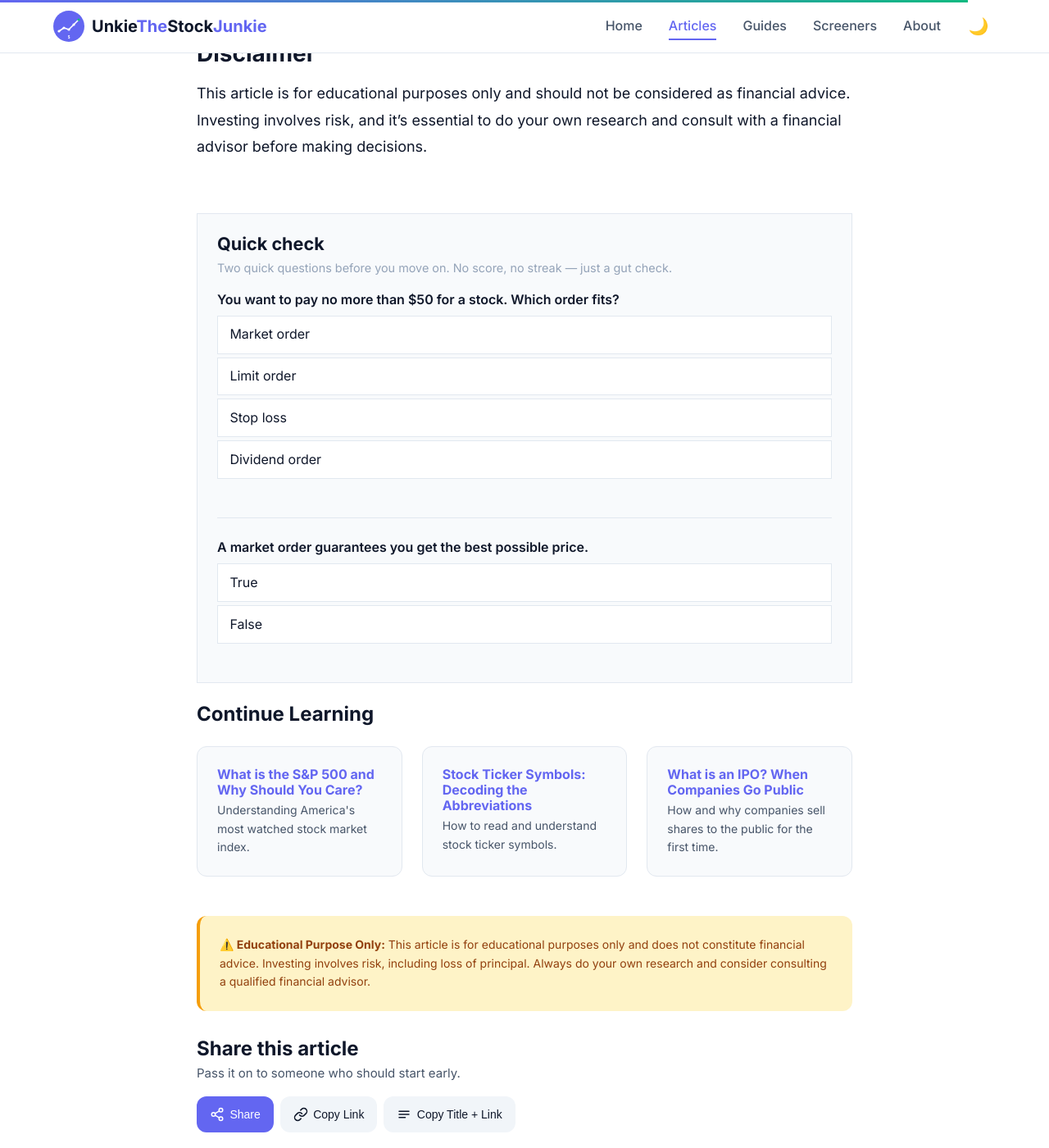
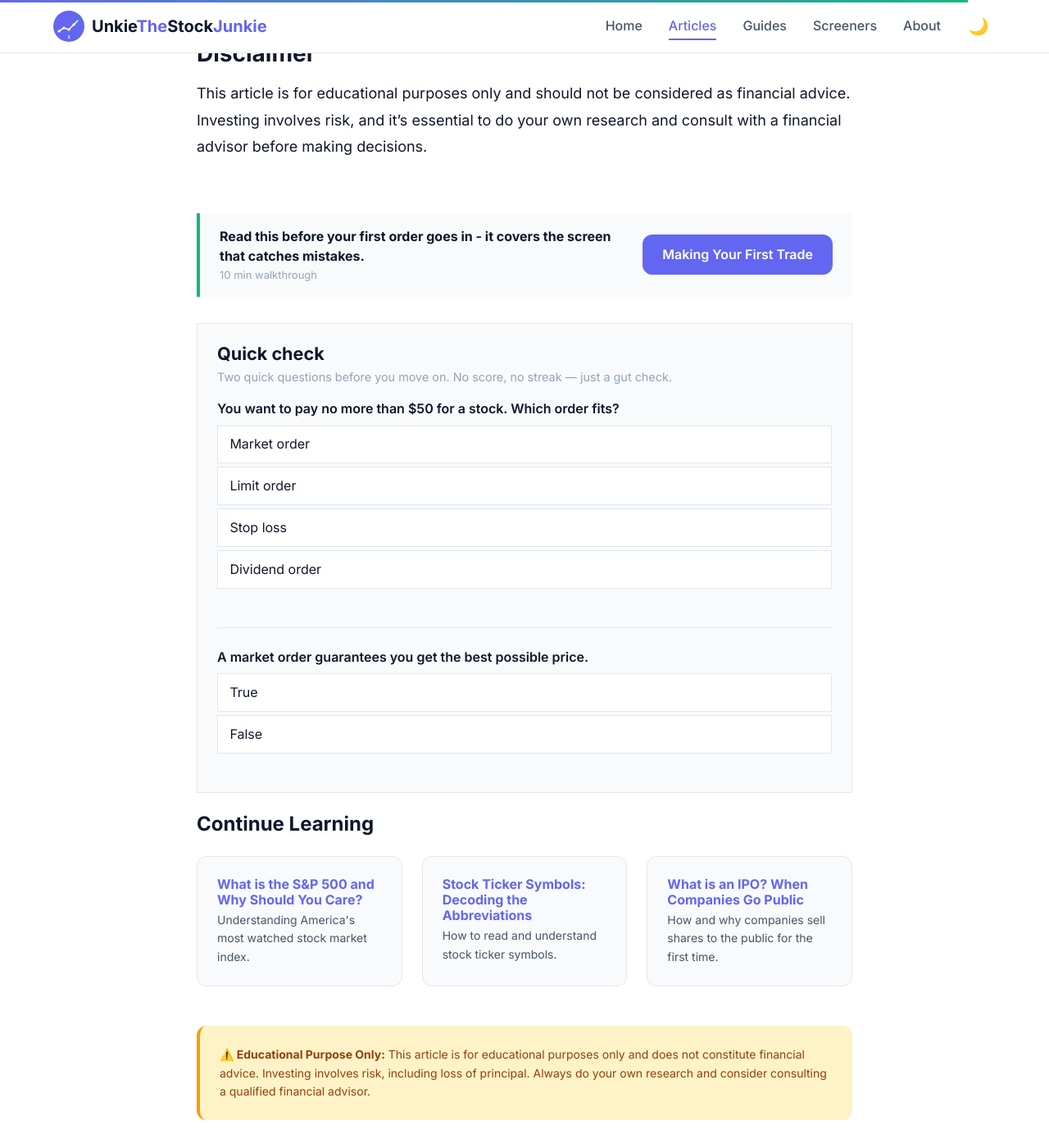
Before and after one commit to Decent-Software-LLC/unkiethestockjunkie.com, a Jekyll site: the page built from _articles/2026-03-25-market-orders-vs-limit-orders.md, in a window 1280 px wide and 1400 px high, scrolled down 3504 px. Shown: the whole window at 82% size. Built offline with Jekyll 4.4.1, drawn with Linux system fonts in a browser that asks for light colours.

Commit message:
feat(item 2): surface guides from articles via data-driven callout, guarded by a drift test
Guides were reachable only from the nav bar - no homepage or article linked to them, so a
teen reading an article had no path into a walkthrough. Adds a contextual callout above the
quiz on articles that have a matching guide (3 today), rendering nothing where there's no
mapping so the other 98 pages are untouched.

Mapping lives in _data/guide-links.json keyed by article slug. Keyed on slug rather than
title because titles get edited while slugs are load-bearing for permalinks; a title-keyed
lookup would silently drop the callout on retitle with no error anywhere.

test-guides.js verifies both sides of that mapping each run: every key matches a real
article file, every named guide still exists by title, and every entry has real teaser copy.
Verified by mutation - renaming a guide turns the suite red naming the exact orphaned entry.

Built output checked: exactly 3 of 101 article pages carry a callout, all three targets
resolve to real /guides/<slug>/index.html files.

```diff
--- /dev/null
+++ b/_data/guide-links.json
@@ -0,0 +1,14 @@
+{
+  "what-is-a-stock-a-teen-s-first-guide": {
+    "guide": "Opening Your First Brokerage Account",
+    "teaser": "Ready to actually open an account? Here's who has to co-sign and what to compare."
+  },
+  "market-orders-vs-limit-orders": {
+    "guide": "Making Your First Trade",
+    "teaser": "Read this before your first order goes in - it covers the screen that catches mistakes."
+  },
+  "understanding-the-stock-market-a-playground-for-investors": {
+    "guide": "Building Your First Portfolio",
+    "teaser": "Beyond the theory: how to size a starter portfolio you won't panic-sell."
+  }
+}
--- /dev/null
+++ b/_includes/guide-callout.html
@@ -0,0 +1,26 @@
+{%- comment -%}
+  Contextual link from an article to the step-by-step guide covering the same ground.
+
+  Driven by _data/guide-links.json rather than hard-coded Liquid, because the mapping is
+  editorial data that will grow (one entry per article that has a matching walkthrough) and
+  belongs in one reviewable file rather than scattered across templates.
+
+  Renders nothing when the article has no mapping, so it stays invisible on the ~90 articles
+  without a guide yet. Kept visually distinct from "Continue Learning" deliberately: this is
+  "do this next, hands-on", not "read another essay".
+{%- endcomment -%}
+{%- assign slug = page.url | split: '/' | last -%}
+{%- if slug == '' -%}{%- assign parts = page.url | split: '/' -%}{%- assign slug = parts[-2] -%}{%- endif -%}
+{%- assign map = site.data.guide-links[slug] -%}
+{%- if map -%}
+{%- assign target = site.guides | where: "title", map.guide | first -%}
+{%- if target -%}
+<aside class="guide-callout">
+  <div class="guide-callout-text">
+    <strong>{{ map.teaser }}</strong>
+    {%- if target.time %}<span class="guide-callout-time">{{ target.time }} min walkthrough</span>{% endif %}
+  </div>
+  <a class="btn btn-primary" href="{{ target.url | relative_url }}">{{ target.title }}</a>
+</aside>
+{%- endif -%}
+{%- endif -%}
--- a/_layouts/article.html
+++ b/_layouts/article.html
@@ -45,6 +45,8 @@ layout: default
     </div>
 
     <footer class="article-footer">
+      {% include guide-callout.html %}
+
       {% if page.quiz %}
         {% include quiz.html questions=page.quiz %}
       {% endif %}
--- a/assets/css/main.css
+++ b/assets/css/main.css
@@ -1787,3 +1787,33 @@ ul.guides-grid {
 .featured-guide-card h3 a:hover {
   text-decoration: underline;
 }
+
+/* Article -> walkthrough cross-link (_includes/guide-callout.html) */
+.guide-callout {
+  display: flex;
+  flex-wrap: wrap;
+  align-items: center;
+  justify-content: space-between;
+  gap: var(--spacing-md);
+  margin: var(--spacing-lg) 0;
+  padding: var(--spacing-md) var(--spacing-lg);
+  background: var(--bg-secondary);
+  border-left: 4px solid var(--color-secondary);
+  border-radius: var(--radius-md);
+}
+
+.guide-callout-text {
+  flex: 1 1 260px;
+  line-height: 1.5;
+}
+
+.guide-callout-time {
+  display: block;
+  margin-top: 0.15rem;
+  font-size: 0.8125rem;
+  color: var(--text-muted);
+}
+
+@media (max-width: 560px) {
+  .guide-callout .btn { width: 100%; text-align: center; }
+}
```
Also changed, not shown: scripts/test-guides.js (+31 -0 lines).
